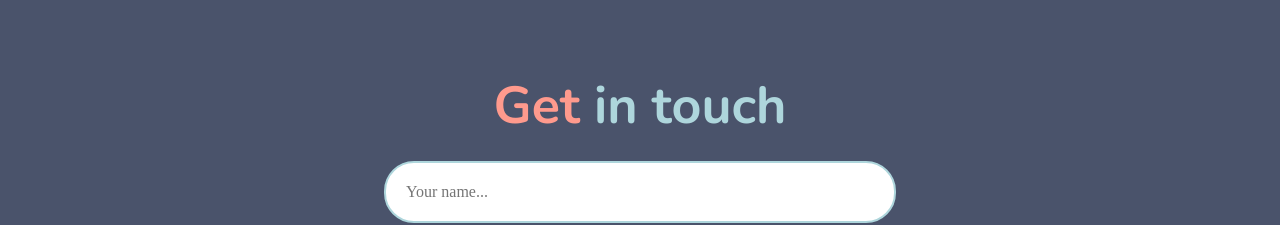
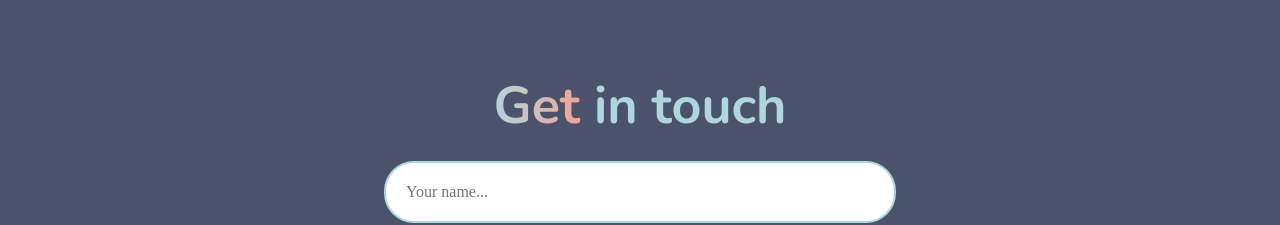
Before and after one commit to redapy/my-portfolio, a React (Create React App) app: page / in a window 1280 px wide. Shown: the part 3208-3433 px from the top of the page. Built offline with nearby package versions, Linux system fonts and the light colour scheme.

Commit message:
animate title

```diff
--- a/src/components/contact/ContactForm.js
+++ b/src/components/contact/ContactForm.js
@@ -2,7 +2,7 @@ import { useMemo, useRef} from "react";
 import { Form, Triangle, Wrapper } from "./ContactForm.styles";
 import emailjs from '@emailjs/browser';
 import useOnScreen from "../../hooks/useOnScreen";
-import { config, useTrail, animated } from "react-spring";
+import { config, useTrail, animated, useSpring } from "react-spring";
 
 const ContactForm = () => {
     const formRef = useRef();
@@ -38,7 +38,31 @@ const ContactForm = () => {
             x: isvisible ? 0 : -150
         },
         config: config.slow
-    })
+            });
+    const fadeInFromLeft = useSpring({
+        from: {
+            opacity: 0,
+            x: -300
+        },
+        to: {
+            opacity: isvisible ? 1 : 0,
+            x: isvisible ? 0 : -300
+        },
+        config: config.wobbly
+    });
+
+    const fadeInFromRight = useSpring({
+        from: {
+            opacity: 0,
+            x: 300
+        },
+        to: {
+            opacity: isvisible ? 1 : 0,
+            x: isvisible ? 0 : 300
+        },
+        config: config.wobbly
+    });
+
 
 
 
@@ -49,7 +73,10 @@ const ContactForm = () => {
                     <path d="M1200 0L0 0 598.97 114.72 1200 0z" className="shape-fill"></path>
                 </svg>
             </Triangle>
-            {isvisible && <h2><span>Get</span> in touch</h2>}
+            <animated.h2 style={fadeInFromLeft}>
+                <span>Get </span>
+                 in touch
+            </animated.h2>
             <Form ref={formRef} onSubmit={sendEmail}>
                 {inputsTrail.map(({x, ...props}, i) => (
                     <animated.label
--- a/src/components/contact/ContactForm.styles.js
+++ b/src/components/contact/ContactForm.styles.js
@@ -18,6 +18,10 @@ export const Wrapper = styled.section`
         margin-bottom: 20px;
         span {
             color: var(--salamon);
+            background-image: linear-gradient(90deg, var(--seaFoam), var(--salamon));
+            background-clip: text;
+            -webkit-background-clip: text;
+            color: transparent;
         }
     }
 `;
@@ -56,4 +60,5 @@ export const Form = styled.form`
             border: 2px solid var(--salamon)
         }
     }
+
 `;
```
Lines whose indentation alone changed are shown as unchanged.
